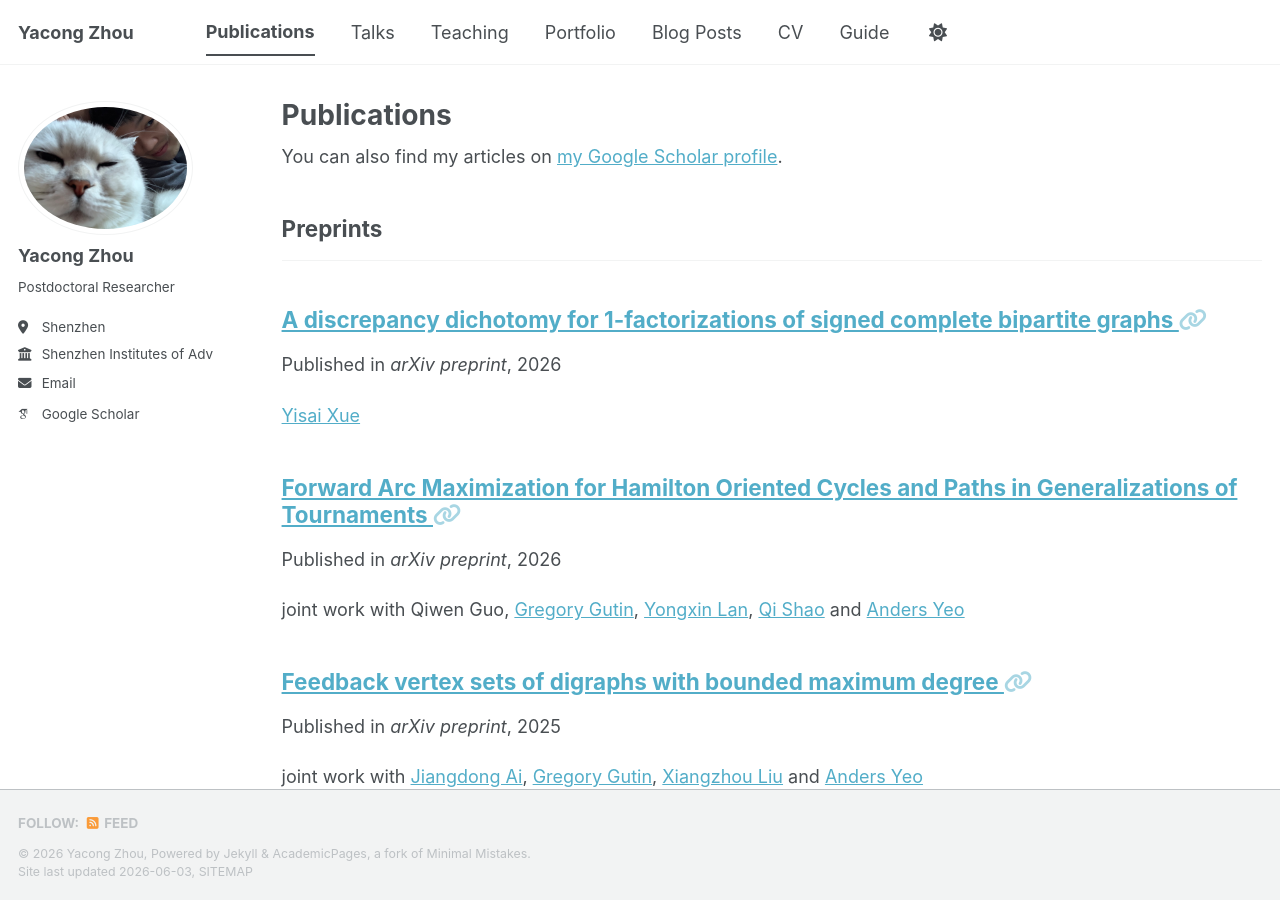
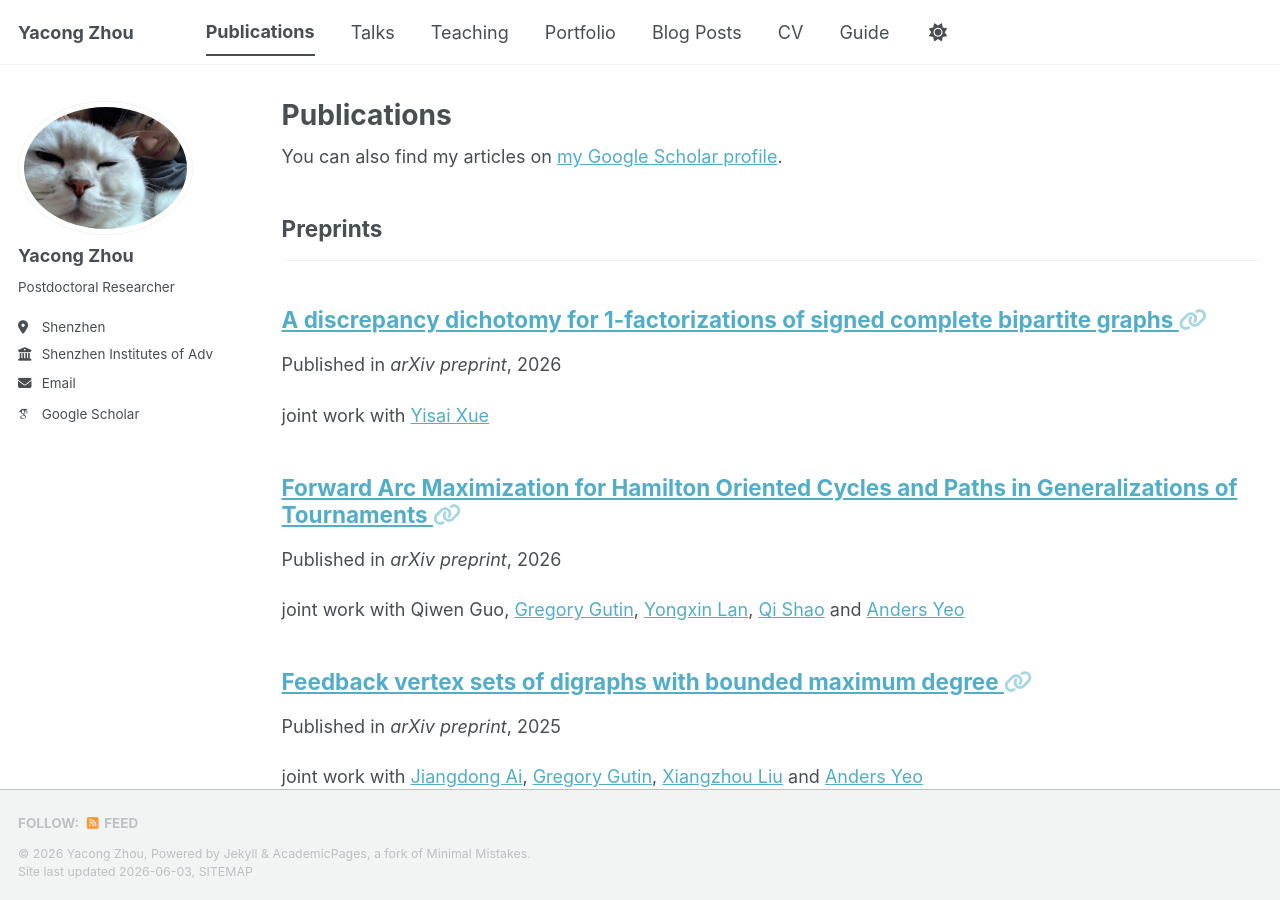
Before and after one commit to YACONGZHOU/yacongzhou.github.io, a Jekyll site: the page built from _pages/publications.html, in a window 1280 px wide and 900 px high. Built offline with Jekyll 4.4.1, drawn with Linux system fonts in a browser that asks for light colours; some web fonts are replaced; a script bundle is joined from its source files by our own code; library files that are not in the unit come from our copies.

Commit message:
Update 2026-05-25-prep-7.md

```diff
--- a/_publications/2026-05-25-prep-7.md
+++ b/_publications/2026-05-25-prep-7.md
@@ -6,7 +6,7 @@ permalink: /publication/2026-05-25-prep-7
 link: 'https://arxiv.org/abs/2605.25444'
 date: 2026-05-25
 venue: 'arXiv preprint'
-excerpt: <a href="https://cnzxbd11237.github.io/"> Yisai Xue</a>
+excerpt: joint work with <a href="https://cnzxbd11237.github.io/"> Yisai Xue</a>
 ---
 
 The contents above will be part of a list of publications, if the user clicks the link for the publication than the contents of section will be rendered as a full page, allowing you to provide more information about the paper for the reader. When publications are displayed as a single page, the contents of the above "citation" field will automatically be included below this section in a smaller font.
```
